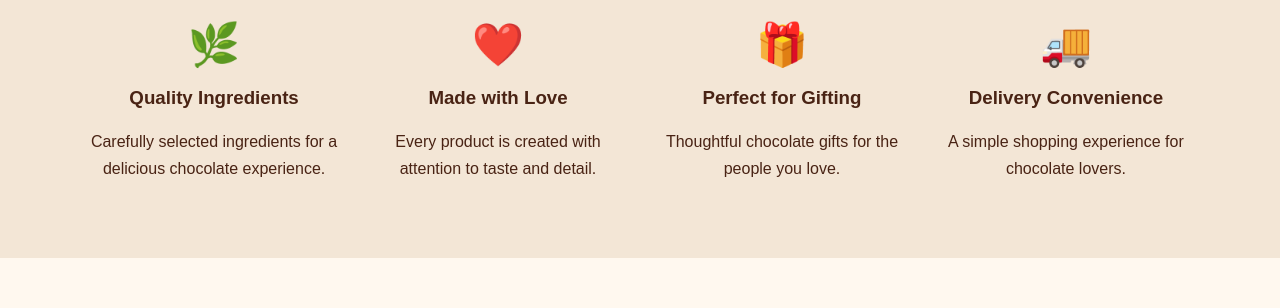
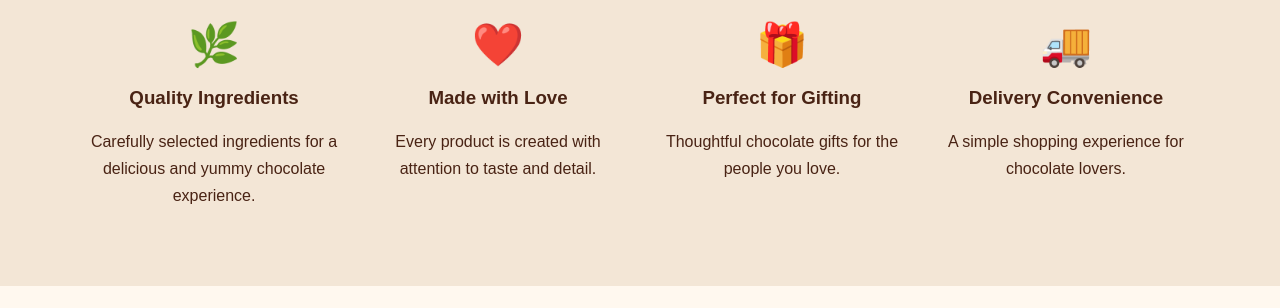
Before and after one commit to vrendha006hh/chocohub, a plain HTML site: page index.html in a window 1280 px wide. Shown: the part 1960-2268 px from the top of the page. Drawn offline with Linux system fonts and the light colour scheme.

Commit message:
small change in index page

```diff
--- a/index.html
+++ b/index.html
@@ -171,7 +171,7 @@
             <div style="flex:1; min-width:200px; max-width:250px;">
                 <div style="font-size:42px;">🌿</div>
                 <h3>Quality Ingredients</h3>
-                <p style="line-height:1.7;">Carefully selected ingredients for a delicious chocolate experience.</p>
+                <p style="line-height:1.7;">Carefully selected ingredients for a delicious and yummy chocolate experience.</p>
             </div>
 
             <div style="flex:1; min-width:200px; max-width:250px;">
```
